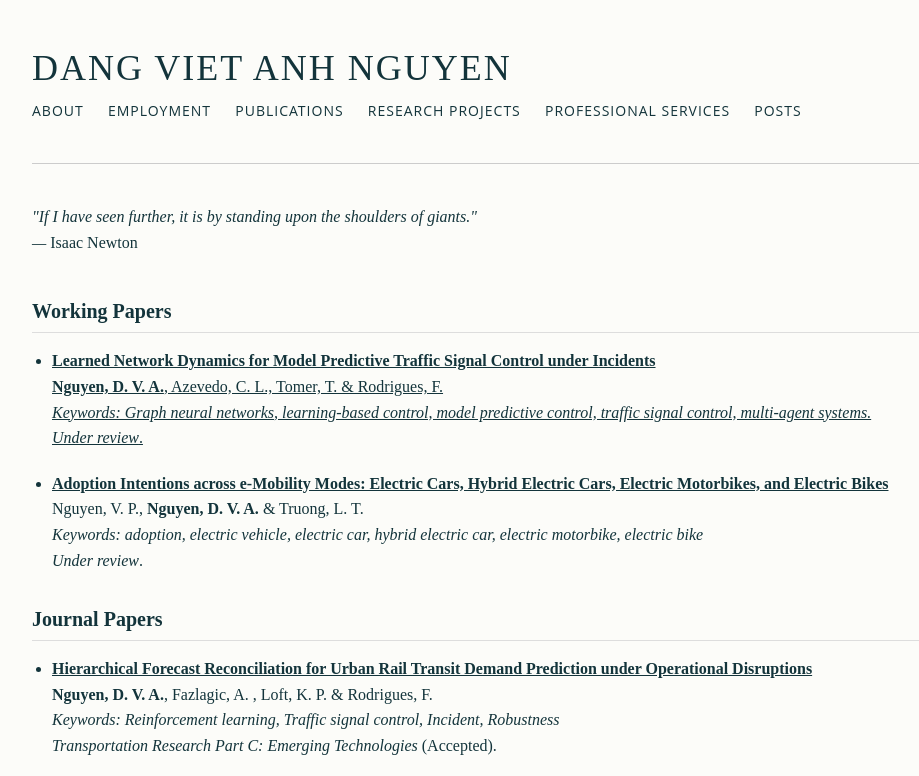
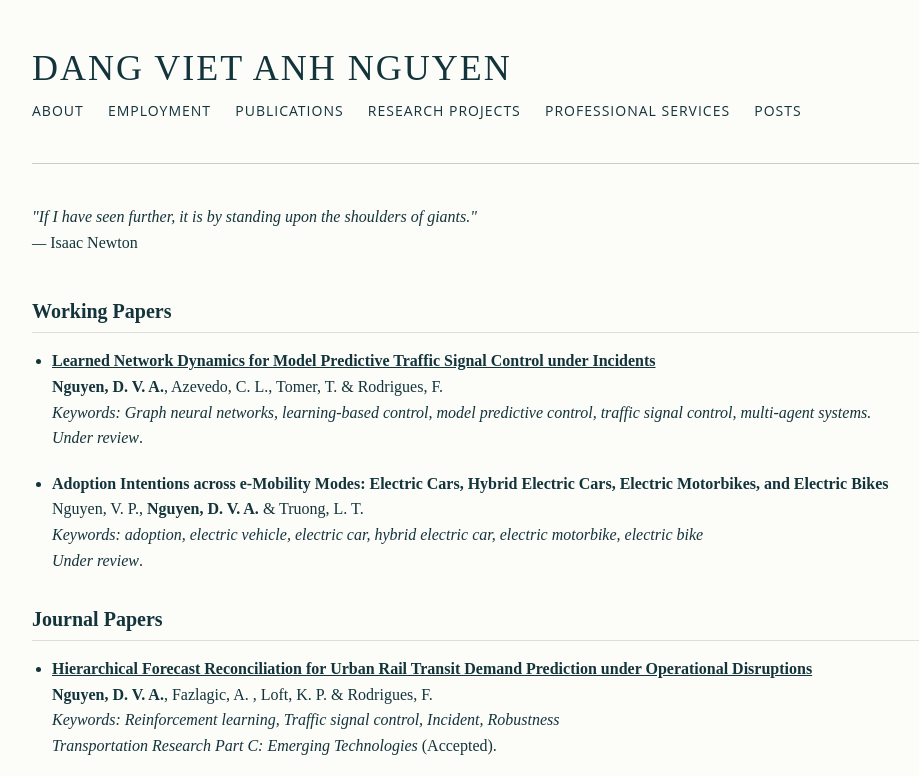
Before and after one commit to andngdtudk/andngdtudk.github.io, a plain HTML site: page publications.html in a window 1280 px wide. Shown: the top 776 px of the page, without its empty margins (78-997 px from the left). Drawn offline with Linux system fonts and the light colour scheme; a web font is replaced by a local one.

Commit message:
Update publications.html

```diff
--- a/publications.html
+++ b/publications.html
@@ -47,7 +47,7 @@
       <h2>Working Papers</h2>
       <ul>
         <li>
-          <strong> <a href="https://arxiv.org/abs/2611.27435" target="_blank"> Learned Network Dynamics for Model Predictive Traffic Signal Control under Incidents </strong><br>
+          <strong> <a href="https://arxiv.org/abs/2611.27435" target="_blank"> Learned Network Dynamics for Model Predictive Traffic Signal Control under Incidents </a></strong><br>
           <span style="font-weight:bold;">Nguyen, D. V. A.</span>, Azevedo, C. L., Tomer, T. & Rodrigues, F.<br>
           <span class="note">Keywords: Graph neural networks, learning-based control, model predictive control, traffic signal control, multi-agent systems. </span> <br>
           <em>Under review</em>.
```
